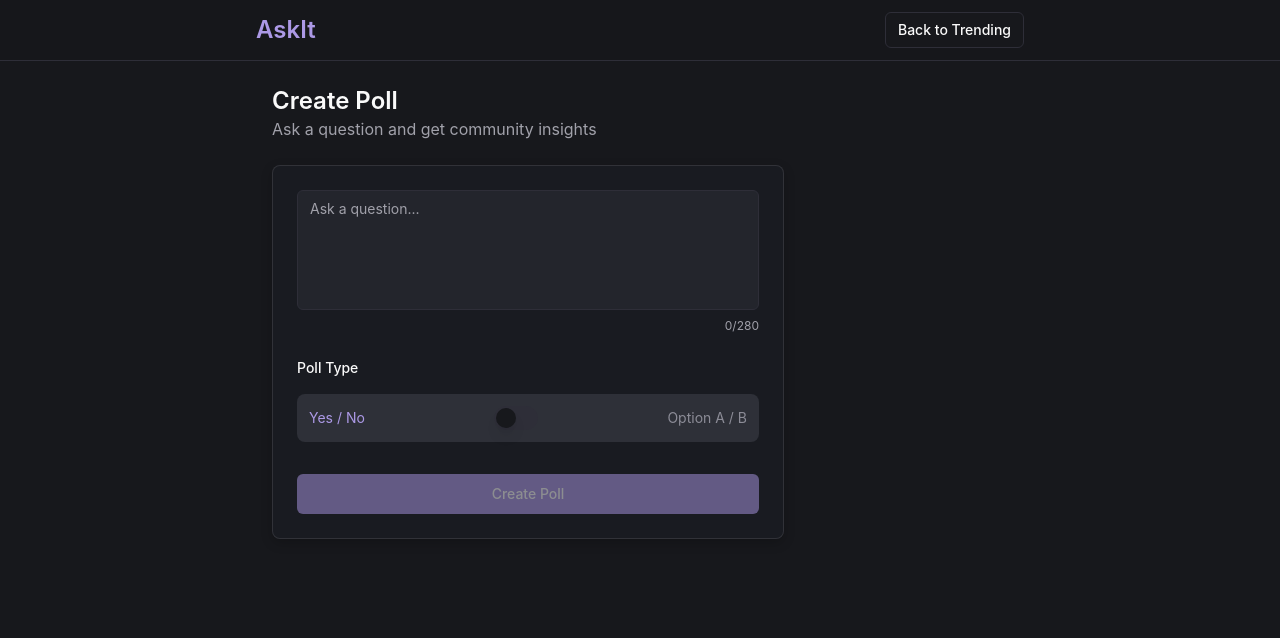
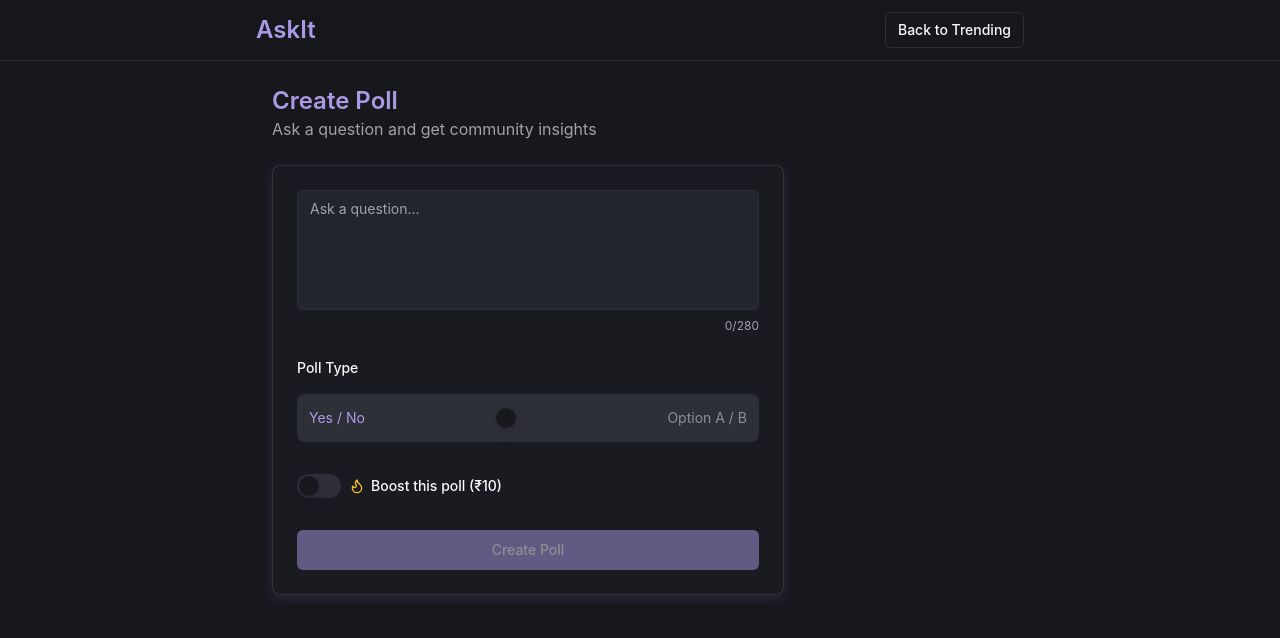
Before and after one commit to ancient666-pro/askit-dark-feed, a React (Vite) app: page /create in a window 1280 px wide. Shown: the top 638 px of the page. Built offline with nearby package versions, Linux system fonts and the light colour scheme.

Commit message:
feat: Add poll boosting toggle and fire icon
Adds a toggle for boosting polls in the create poll section and an animated fire icon to the first trending poll. Also updates the color theme.

```diff
--- a/src/components/polls/PollForm.tsx
+++ b/src/components/polls/PollForm.tsx
@@ -8,7 +8,10 @@ import { firebaseService } from "@/services/firebase";
 import { Poll } from "@/types/poll";
 import PollTypeToggle from "@/components/ui/PollTypeToggle";
 import RazorpayModal from "@/components/ui/RazorpayModal";
+import { Switch } from "@/components/ui/switch";
+import { Label } from "@/components/ui/label";
 import { toast } from "sonner";
+import { Flame } from "lucide-react";
 
 const PollForm = () => {
   const navigate = useNavigate();
@@ -17,6 +20,7 @@ const PollForm = () => {
   const [isCreating, setIsCreating] = useState(false);
   const [showRazorpayModal, setShowRazorpayModal] = useState(false);
   const [createdPoll, setCreatedPoll] = useState<Poll | null>(null);
+  const [boostPoll, setBoostPoll] = useState(false);
 
   const handleChange = (e: React.ChangeEvent<HTMLTextAreaElement>) => {
     // Limit to 280 characters (like X/Twitter)
@@ -40,8 +44,13 @@ const PollForm = () => {
       const newPoll = await firebaseService.createPoll(question.trim(), pollType);
 
       setCreatedPoll(newPoll);
-      setShowRazorpayModal(true);
-      toast.success("Poll created successfully!");
+
+      if (boostPoll) {
+        setShowRazorpayModal(true);
+      } else {
+        toast.success("Poll created successfully!");
+        navigate("/");
+      }
     } catch (error) {
       console.error("Error creating poll:", error);
       toast.error("Failed to create poll");
@@ -76,6 +85,18 @@ const PollForm = () => {
 
             <PollTypeToggle isYesNo={isYesNo} onChange={setIsYesNo} />
 
+            <div className="flex items-center space-x-2 pt-2">
+              <Switch
+                id="boost-poll"
+                checked={boostPoll}
+                onCheckedChange={setBoostPoll}
+              />
+              <Label htmlFor="boost-poll" className="flex items-center gap-1.5">
+                <Flame className="h-4 w-4 text-amber-400" />
+                <span>Boost this poll (₹10)</span>
+              </Label>
+            </div>
+
             <div className="pt-2">
               <Button
                 type="submit"
--- /dev/null
+++ b/src/components/ui/AnimatedFireIcon.tsx
@@ -0,0 +1,15 @@
+
+import { Flame } from "lucide-react";
+
+const AnimatedFireIcon = () => {
+  return (
+    <div className="absolute -top-1 -left-1 z-10 animate-bounce">
+      <div className="relative">
+        <Flame className="h-6 w-6 text-amber-400 animate-pulse" />
+        <div className="absolute inset-0 bg-amber-400 blur-md opacity-30 rounded-full -z-10"></div>
+      </div>
+    </div>
+  );
+};
+
+export default AnimatedFireIcon;
--- a/src/index.css
+++ b/src/index.css
@@ -33,7 +33,7 @@
 
     --border: 240 10% 20%;
     --input: 240 10% 20%;
-    --ring: 240 4.9% 83.9%;
+    --ring: 255 60% 75%;
 
     --radius: 0.5rem;
   }
@@ -55,7 +55,7 @@
   }
 
   .poll-card-shadow {
-    box-shadow: 0 4px 12px rgba(0, 0, 0, 0.2);
+    box-shadow: 0 4px 12px rgba(155, 135, 245, 0.15);
   }
 
   .poll-option {
--- a/src/pages/CreatePoll.tsx
+++ b/src/pages/CreatePoll.tsx
@@ -9,7 +9,7 @@ const CreatePoll = () => {
 
       <main className="flex-1 px-4 py-6 max-w-3xl mx-auto w-full">
         <div className="mb-6">
-          <h1 className="text-2xl font-semibold">Create Poll</h1>
+          <h1 className="text-2xl font-semibold text-primary">Create Poll</h1>
           <p className="text-muted-foreground">Ask a question and get community insights</p>
         </div>
 
--- a/src/pages/Index.tsx
+++ b/src/pages/Index.tsx
@@ -2,6 +2,7 @@
 import { useEffect, useState } from "react";
 import Header from "@/components/layout/Header";
 import PollCard from "@/components/polls/PollCard";
+import AnimatedFireIcon from "@/components/ui/AnimatedFireIcon";
 import { Poll } from "@/types/poll";
 import { firebaseService } from "@/services/firebase";
 import { Loader2 } from "lucide-react";
@@ -41,7 +42,7 @@ const TrendingPolls = () => {
 
       <main className="flex-1 px-4 py-6 max-w-3xl mx-auto w-full">
         <div className="mb-6">
-          <h1 className="text-2xl font-semibold">Trending Polls</h1>
+          <h1 className="text-2xl font-semibold text-primary">Trending Polls</h1>
           <p className="text-muted-foreground">Vote on community polls or create your own</p>
         </div>
 
@@ -51,12 +52,14 @@ const TrendingPolls = () => {
           </div>
         ) : polls.length > 0 ? (
           <div className="space-y-5">
-            {polls.map((poll) => (
-              <PollCard
-                key={poll.id}
-                poll={poll}
-                onPollUpdate={handlePollUpdate}
-              />
+            {polls.map((poll, index) => (
+              <div key={poll.id} className="relative">
+                {index === 0 && <AnimatedFireIcon />}
+                <PollCard
+                  poll={poll}
+                  onPollUpdate={handlePollUpdate}
+                />
+              </div>
             ))}
           </div>
         ) : (
```
